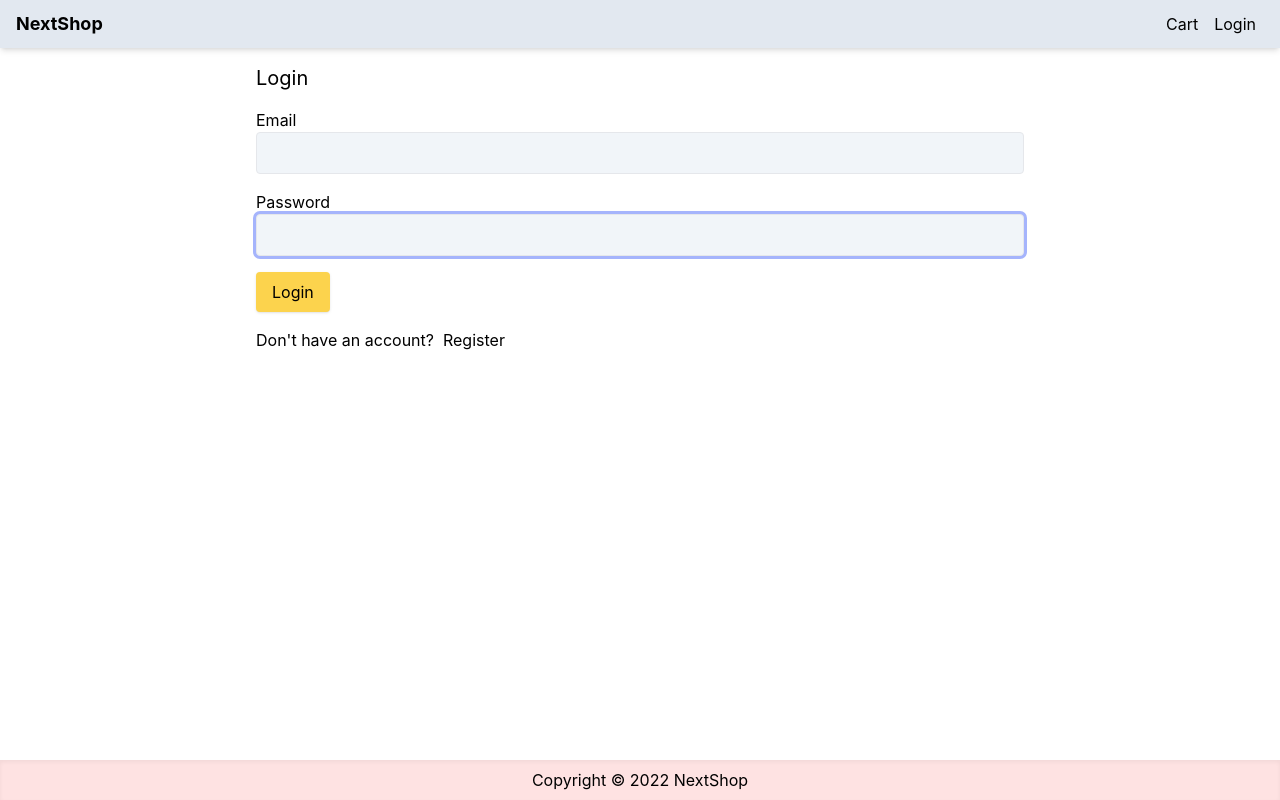
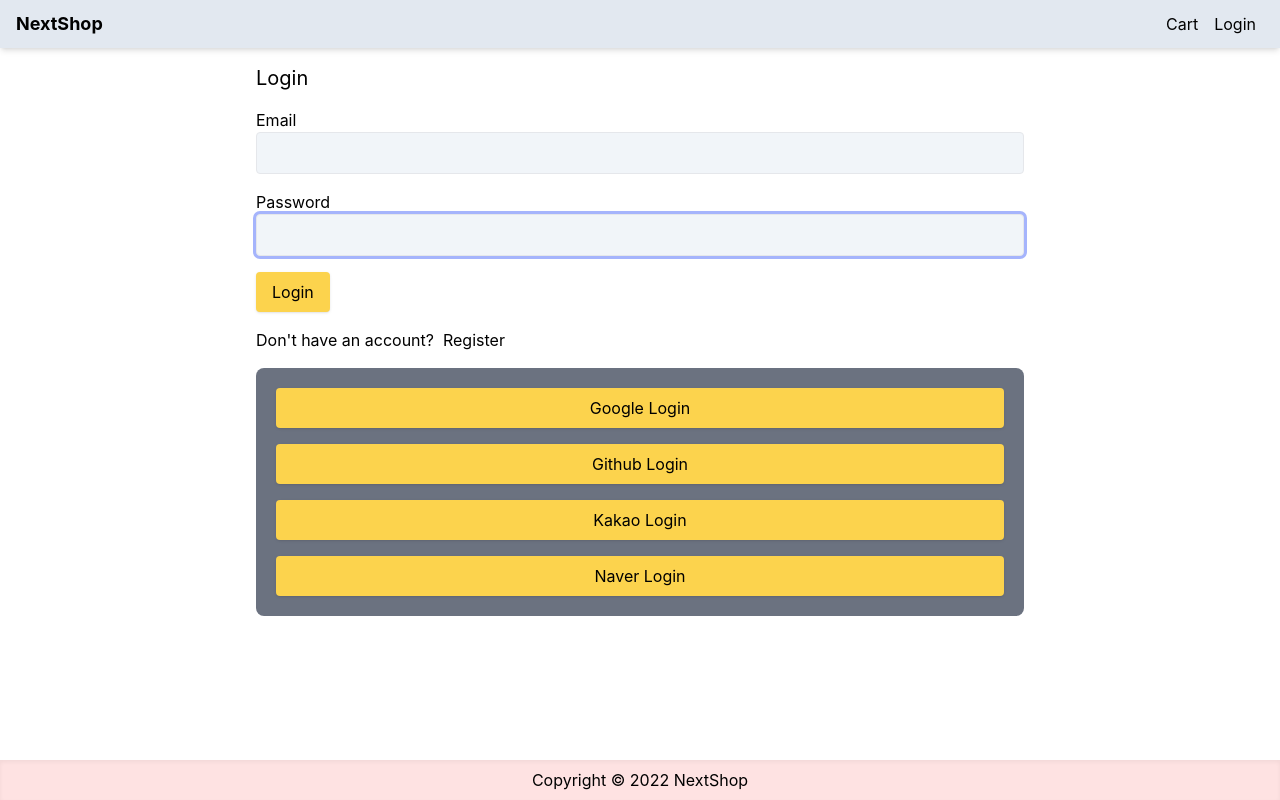
Before and after one commit to kmw1122/nextshop, a Next.js app: page /login in a window 1280 px wide. Built offline with nearby package versions, Linux system fonts and the light colour scheme; no server answers.

Commit message:
13-SocialLogin

```diff
--- a/pages/api/auth/[...nextauth].js
+++ b/pages/api/auth/[...nextauth].js
@@ -3,6 +3,9 @@
 import CredentialsProvider from 'next-auth/providers/credentials'
 import User from '../../../models/User'
 import db from '../../../utils/db'
+import GithubProvider from 'next-auth/providers/github'
+import GoogleProvider from 'next-auth/providers/google'
+import NaverProvider from 'next-auth/providers/naver'
 
 export default NextAuth({
   session: {
@@ -39,5 +42,17 @@
         throw new Error('Invalid email or password')
       },
     }),
+    GithubProvider({
+      clientId: process.env.GITHUB_ID,
+      clientSecret: process.env.GITHUB_SECRET,
+    }),
+    GoogleProvider({
+      clientId: process.env.GOOGLE_CLIENT_ID,
+      clientSecret: process.env.GOOGLE_CLIENT_SECRET,
+    }),
+    NaverProvider({
+      clientId: process.env.NAVER_CLIENT_ID,
+      clientSecret: process.env.NAVER_CLIENT_SECRET,
+    }),
   ],
 })
--- a/pages/login.js
+++ b/pages/login.js
@@ -43,6 +43,50 @@
   // console.log(email, password)
   // }
 
+  const githubLoginHandler = async () => {
+    try {
+      const result = await signIn('github', {
+        redirect: false,
+      })
+      console.log('Github login: ' + result)
+    } catch (err) {
+      toast.error(getError(err))
+    }
+  }
+
+  const googleLoginHandler = async () => {
+    try {
+      // eslint-disable-next-line no-unused-vars
+      const result = await signIn('google', {
+        redirect: false,
+      })
+    } catch (err) {
+      toast.error(getError(err))
+    }
+  }
+
+  const kakaoLoginHandler = async () => {
+    try {
+      // eslint-disable-next-line no-unused-vars
+      const result = await signIn('kakao', {
+        redirect: false,
+      })
+    } catch (err) {
+      toast.error(getError(err))
+    }
+  }
+
+  const naverLoginHandler = async () => {
+    try {
+      // eslint-disable-next-line no-unused-vars
+      const result = await signIn('naver', {
+        redirect: false,
+      })
+    } catch (err) {
+      toast.error(getError(err))
+    }
+  }
+
   return (
     <Layout title="Login">
       <form
@@ -70,7 +114,6 @@
             <div className="text-red-500">{errors.email.message}</div>
           )}
         </div>
-
         <div className="mb-4">
           <label htmlFor="password">Password</label>
 
@@ -88,14 +131,50 @@
             <div className="text-red-500 ">{errors.password.message}</div>
           )}
         </div>
-
         <div className="mb-4">
           <button className="primary-button">Login</button>
         </div>
-
         <div className="mb-4">
           Don&apos;t have an account? &nbsp;
           <Link href="register">Register</Link>
+        </div>
+        <div className="p-5 bg-gray-500 rounded-lg">
+          <div className="mb-4">
+            <button
+              className="primary-button w-full"
+              type="button"
+              onClick={googleLoginHandler}
+            >
+              Google Login
+            </button>
+          </div>
+          <div className="mb-4">
+            <button
+              className="primary-button w-full"
+              type="button"
+              onClick={githubLoginHandler}
+            >
+              Github Login
+            </button>
+          </div>
+          <div className="mb-4">
+            <button
+              className="primary-button w-full"
+              type="button"
+              onClick={kakaoLoginHandler}
+            >
+              Kakao Login
+            </button>
+          </div>
+          <div className="">
+            <button
+              className="primary-button w-full"
+              type="button"
+              onClick={naverLoginHandler}
+            >
+              Naver Login
+            </button>
+          </div>
         </div>
       </form>
     </Layout>
```
Also changed, not shown: 1 other file (tests, documents, lock files or other folders).
